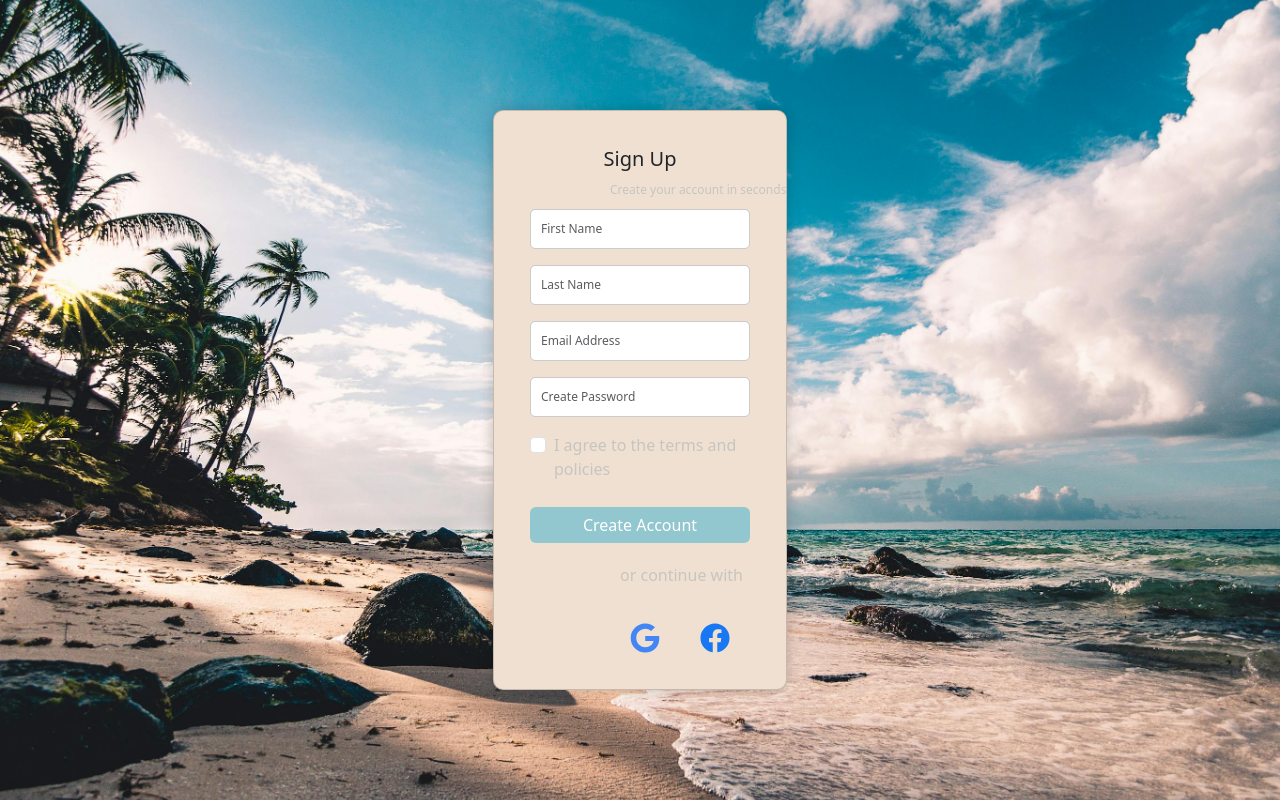
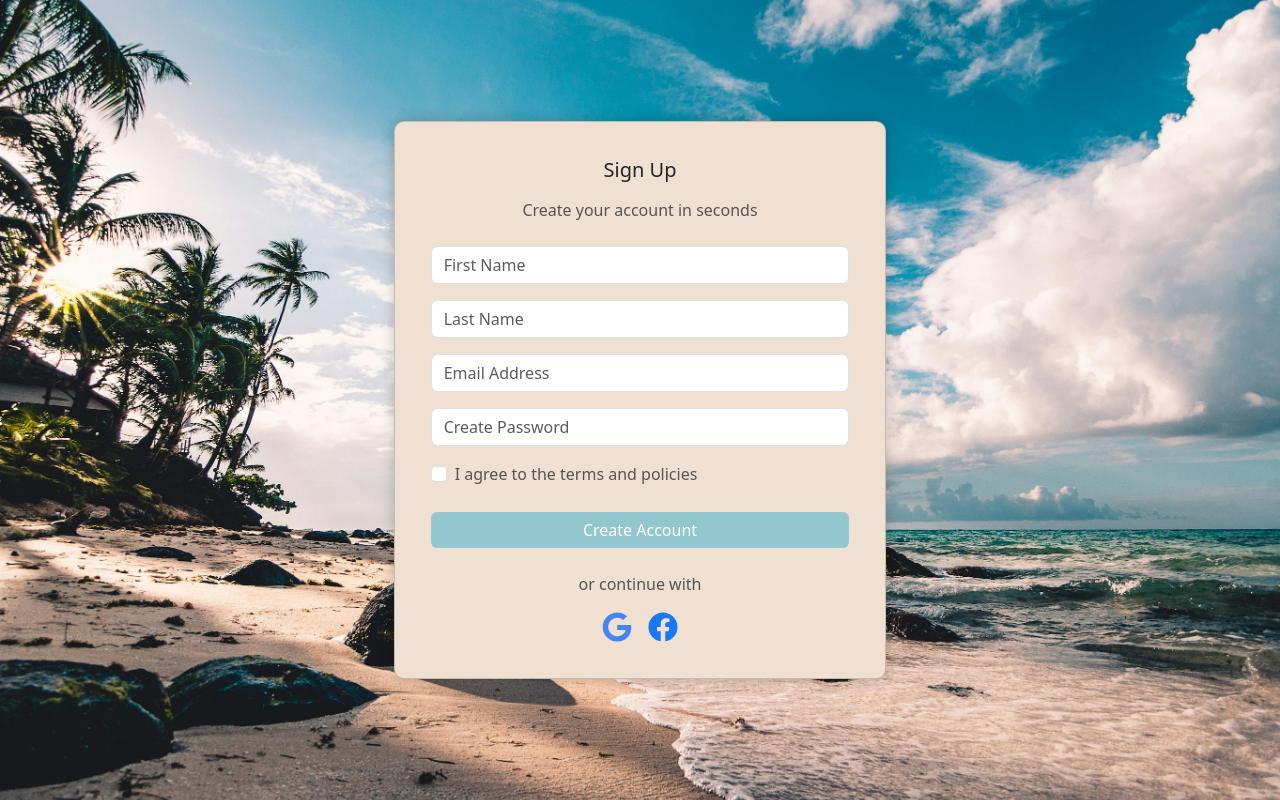
Before and after one commit to TadresRadi/Booking-Website, a React (Vite) app in the folder frontend/Front_app/: page / in a window 1280 px wide. Built offline with nearby package versions, Linux system fonts and the light colour scheme.

Commit message:
edit rgister page

```diff
--- a/frontend/Front_app/src/page/hostone/host.jsx
+++ b/frontend/Front_app/src/page/hostone/host.jsx
@@ -1,13 +1,12 @@
 import React from 'react';
-import Button from 'react-bootstrap/Button';
 import Card from 'react-bootstrap/Card';
 import 'bootstrap/dist/css/bootstrap.min.css';
-import './hostone.css';
+import styles from './hostone.module.css';
 
 export function Add_property() {
   return (
-    <div className="property-wrapper">
-      <Card className="property-card">
+    <div className={styles.propertyWrapper}>
+      <Card className={styles.propertyCard}>
         <Card.Body>
           <Card.Title>Step 1</Card.Title>
           <Card.Text>
@@ -18,7 +17,7 @@ export function Add_property() {
         </Card.Body>
       </Card>
 
-      <Card className="property-card">
+      <Card className={styles.propertyCard}>
         <Card.Body>
           <Card.Title>Step 2</Card.Title>
           <Card.Text>
@@ -29,7 +28,7 @@ export function Add_property() {
         </Card.Body>
       </Card>
 
-      <Card className="property-card">
+      <Card className={styles.propertyCard}>
         <Card.Body>
           <Card.Title>Step 3</Card.Title>
           <Card.Text>
@@ -40,7 +39,7 @@ export function Add_property() {
         </Card.Body>
       </Card>
 
-      <Card className="property-card">
+      <Card className={styles.propertyCard}>
         <Card.Body>
           <Card.Title>Step 4</Card.Title>
           <Card.Text>
--- a/frontend/Front_app/src/page/hostone/hostone.css
+++ b/frontend/Front_app/src/page/hostone/hostone.module.css
@@ -13,7 +13,7 @@ body {
 
 
 
-.property-wrapper {
+  .propertyWrapper {
   padding: 3rem 1rem;
   display: flex;
   flex-direction: column;
@@ -22,7 +22,7 @@ body {
   margin: auto;
 }
 
-.property-card {
+.propertyCard {
   background: rgba(255, 255, 255, 0.75);
   backdrop-filter: blur(10px);
   border-radius: 20px;
@@ -35,12 +35,12 @@ body {
   background-color: #fff5f3;
 }
 
-.property-card:hover {
+.propertyCard:hover {
   transform: translateY(-8px);
   box-shadow: 0 30px 40px rgba(0, 0, 0, 0.12);
 }
 
-.property-card .step-number {
+.propertyCard .step-number {
   position: absolute;
   top: 1rem;
   right: 1rem;
@@ -57,20 +57,20 @@ body {
   font-size: 1.1rem;
 }
 
-.property-card h2 {
+.propertyCard h2 {
   font-size: 1.8rem;
   color: #333;
   margin-bottom: 0.5rem;
 }
 
-.property-card p {
+.propertyCard p {
   font-size: 1rem;
   color: #555;
   line-height: 1.6;
   margin-bottom: 1.5rem;
 }
 
-.property-card a {
+.propertyCard a {
   background: linear-gradient(135deg, #78c4dd, #78c4dd);
   color: white;
   text-decoration: none;
@@ -81,6 +81,6 @@ body {
   box-shadow: 0 6px 18px rgba(0, 0, 0, 0.08);
 }
 
-.property-card a:hover {
+.propertyCard a:hover {
   background:#5d8b9b;
 }
--- a/frontend/Front_app/src/page/register/register.css
+++ /dev/null
@@ -1,158 +0,0 @@
-
-body {
-  margin: 0;
-  padding: 0;
-  background-image: url('../../assets/natural.jpg');
-  background-size: cover;
-  background-position: center;
-  background-repeat: no-repeat;
-  height: 100vh;
-  width: 100vw;
-}
-
-  .container {
-    max-width: 1200px;
-    margin: 0 auto;
-    padding: 20px;
-  }
-
-  .row {
-    display: flex;
-    justify-content: center;
-    align-items: center;
-  }
-
-  .col-md-6 {
-    flex: 1;
-    padding: 20px;
-  }
-.form-container {
-    min-height: 100vh;
-    display: flex;
-    justify-content: center;
-    align-items: center;
-   margin-left: -20px;
-
-
-
-  }
-
-  .card-custom {
-    width: 25rem;
-    padding: 20px;
-    box-shadow: 0 0 15px rgba(0, 0, 0, 0.2);
-    border-radius: 10px;
-    background-color:rgb(240, 224, 210);
-
-
-
-  }
-
-  .card-title-center {
-    text-align: center;
-    margin-bottom: 20px;
-
-
-  }
-
-
-
-.create-account-button{
-
-background-color: #92c7cf;
-width: 300px;
-border: none;
-color: white;
-margin-top: 10px;
-
-
-}
-
-.create-account-button:hover {
-    background-color: #446a70;
-    color: white;
-    cursor: pointer;
-  }
-
-
-  .form-group {
-    margin-bottom: 15px;
-
-
-  }
-
-  .form-control {
-    border-radius: 5px;
-    border: 1px solid #ccc;
-    padding: 10px;
-    width: 100%;
-    font-size: 12px;
-
-  }
-
-  .form-control:focus {
-    border-color: #92c7cf;
-    box-shadow: none;
-  }
-
-  .btn-primary {
-    background-color: #92c7cf;
-    border-color: #92c7cf;
-  }
-
-
-.form-control:focus {
-    border: 2px solid #92c7cf;
-    outline: none;
-    box-shadow: none;
-
-  }
-
-
-
-  .register_p{
-
-    position: relative;
-    top: 20px;
-    left: 90px;
-    color: #c6c5c0;
-  }
-  .social-icons{
-
-
-    position: relative;
-    top: 20px;
-    left: 80px;
-    color: #c6c5c0;
-  }
-  .social-icon{
-    margin:  20px;
-
-
-  }
-
-
-
-
-
-
-
-
-  .div_re{
-
-    font-size: 12px;
-    position: relative;
-
-    top : -10px;
-    left : 80px;
-    color: #c6c5c0;
-  }
-  .check_box{
-   color: #c6c5c0;
-
-  }
-  .error-message {
-    color: red;
-    font-size: 14px;
-    margin-top: 5px;
-  }
--- a/frontend/Front_app/src/page/register/register.jsx
+++ b/frontend/Front_app/src/page/register/register.jsx
@@ -6,17 +6,13 @@ import Card from 'react-bootstrap/Card';
 import Container from 'react-bootstrap/Container';
 import Row from 'react-bootstrap/Row';
 import Col from 'react-bootstrap/Col';
-// eslint-disable-next-line no-unused-vars
-import axios from 'axios';
-import { FaInstagram, FaGoogle, FaFacebook } from 'react-icons/fa';
-
+import { FaGoogle, FaFacebook } from 'react-icons/fa';
 
 import 'bootstrap/dist/css/bootstrap.min.css';
-import './Register.css';
+import styles from './register.module.css';
 
 export function Register() {
   const { register, handleSubmit, formState: { errors } } = useForm();
-
 
   const onSubmit = async (data) => {
     const payload = {
@@ -26,7 +22,6 @@ export function Register() {
       password: data.password,
       accept_terms: data.accept_terms,
     };
-
 
     const response = await fetch('http://127.0.0.1:8000/api/register/', {
       method: 'POST',
@@ -42,30 +37,30 @@ export function Register() {
 
   return (
     <Container fluid className="d-flex justify-content-center align-items-center min-vh-100">
-  <Row className="w-50 justify-content-center">
-    <Col md={6} className="d-flex justify-content-center">
-      <Card className="card-custom w-50 ">
+      <Row className="w-100 justify-content-center px-2">
+        <Col xs={12} sm={10} md={8} lg={6} xl={5}>
+          <Card className={`${styles.cardCustom} w-100`}>
             <Card.Body>
-          <Card.Title className="card-title-center">Sign Up</Card.Title>
-          <div className='div_re'>Create your account in seconds</div>
+              <Card.Title className="text-center mb-3">Sign Up</Card.Title>
+              <p className="text-center text-muted mb-4">Create your account in seconds</p>
 
               <Form onSubmit={handleSubmit(onSubmit)} noValidate>
                 <Form.Group className="mb-3" controlId="firstName">
                   <Form.Control
                     type="text"
                     placeholder="First Name"
-                {...register("firstName", { required: " Name is required" })}
+                    {...register("firstName", { required: "First name is required" })}
                   />
-              {errors.firstName && <div className="error-message">{errors.firstName.message}</div>}
+                  {errors.firstName && <div className={styles.errorMessage}>{errors.firstName.message}</div>}
                 </Form.Group>
 
                 <Form.Group className="mb-3" controlId="lastName">
                   <Form.Control
                     type="text"
                     placeholder="Last Name"
-                {...register("lastName", { required: " Name is required" })}
+                    {...register("lastName", { required: "Last name is required" })}
                   />
-              {errors.lastName && <div className="error-message">{errors.lastName.message}</div>}
+                  {errors.lastName && <div className={styles.errorMessage}>{errors.lastName.message}</div>}
                 </Form.Group>
 
                 <Form.Group className="mb-3" controlId="email">
@@ -80,7 +75,7 @@ export function Register() {
                       }
                     })}
                   />
-              {errors.email && <div className="error-message">{errors.email.message}</div>}
+                  {errors.email && <div className={styles.errorMessage}>{errors.email.message}</div>}
                 </Form.Group>
 
                 <Form.Group className="mb-3" controlId="password">
@@ -95,34 +90,30 @@ export function Register() {
                       }
                     })}
                   />
-              {errors.password && <div className="error-message">{errors.password.message}</div>}
+                  {errors.password && <div className={styles.errorMessage}>{errors.password.message}</div>}
                 </Form.Group>
 
-            <Form.Group className="mb-3 check_box" controlId="accept_terms">
+                <Form.Group className="mb-3" controlId="accept_terms">
                   <Form.Check
                     type="checkbox"
                     label="I agree to the terms and policies"
                     {...register("accept_terms", { required: "You must agree to the terms" })}
+                    className="text-muted"
                   />
-  {errors.accept_terms && <div className="error-message">{errors.accept_terms.message}</div>}
+                  {errors.accept_terms && <div className={styles.errorMessage}>{errors.accept_terms.message}</div>}
                 </Form.Group>
 
-            <Button variant="primary" type="submit" className="create-account-button w-100">
+                <Button variant="primary" type="submit" className={styles.createAccountButton}>
                   Create Account
                 </Button>
               </Form>
 
-          <p className='register_p'>or continue with</p>
+              <p className="text-center text-muted mt-4">or continue with</p>
 
-          <div className="social-icons">
-            <a href="#" target="_blank" rel="noopener noreferrer">
-              <FaGoogle size={30} color="#4285F4" className="social-icon" />
-            </a>
-            <a href="#" target="_blank" rel="noopener noreferrer">
-              <FaFacebook size={30} color="#1877F2" className="social-icon" />
-            </a>
+              <div className="d-flex justify-content-center mt-2">
+                <a href="#" className="me-3"><FaGoogle size={30} color="#4285F4" /></a>
+                <a href="#"><FaFacebook size={30} color="#1877F2" /></a>
               </div>
-
             </Card.Body>
           </Card>
         </Col>
--- /dev/null
+++ b/frontend/Front_app/src/page/register/register.module.css
@@ -0,0 +1,37 @@
+body {
+  margin: 0;
+  padding: 0;
+  background-image: url('../../assets/natural.jpg');
+  background-size: cover;
+  background-position: center;
+  background-repeat: no-repeat;
+  height: 100vh;
+  width: 100vw;
+}
+
+.cardCustom {
+  padding: 20px;
+  box-shadow: 0 0 15px rgba(0, 0, 0, 0.2);
+  border-radius: 10px;
+  background-color: rgb(240, 224, 210);
+}
+
+.createAccountButton {
+  background-color: #92c7cf;
+  border: none;
+  color: white;
+  margin-top: 10px;
+  width: 100%;
+}
+
+.createAccountButton:hover {
+  background-color: #446a70;
+  color: white;
+  cursor: pointer;
+}
+
+.errorMessage {
+  color: red;
+  font-size: 14px;
+  margin-top: 5px;
+}
```
Lines whose indentation alone changed are shown as unchanged.
